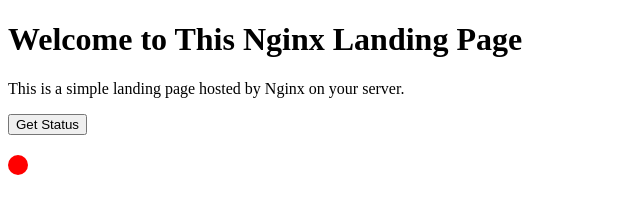
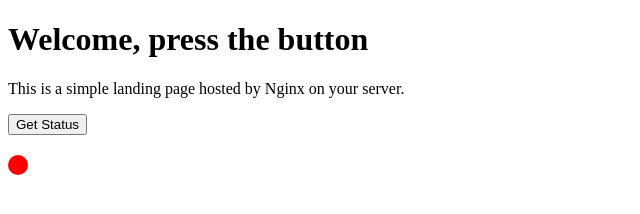
Before and after one commit to RLutsch/hello-devops, a plain HTML site: page nginx/index.html in a window 1280 px wide. Shown: the whole page, without its empty margins (0-640 px from the left). Drawn offline with Linux system fonts and the light colour scheme.

Commit message:
press the button

```diff
--- a/nginx/index.html
+++ b/nginx/index.html
@@ -13,7 +13,7 @@
     </style>
 </head>
 <body>
-    <h1>Welcome to This Nginx Landing Page</h1>
+    <h1>Welcome, press the button</h1>
     <p>This is a simple landing page hosted by Nginx on your server.</p>
     <button id="get-status-button">Get Status</button>
     <div id="status-light"></div>
```
